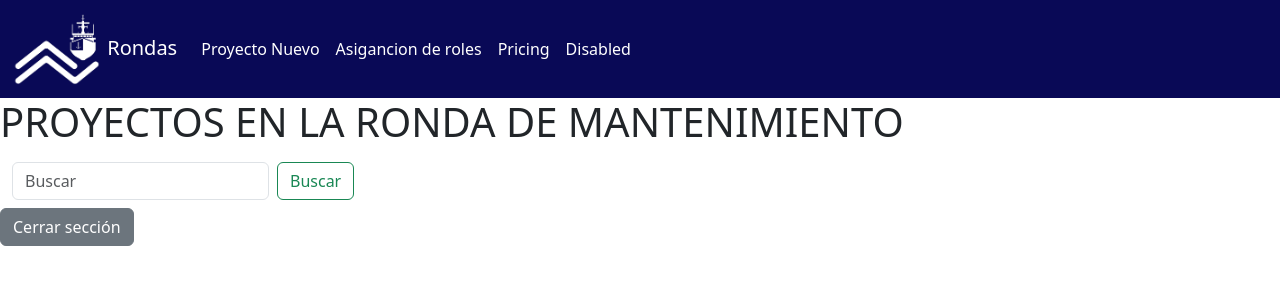
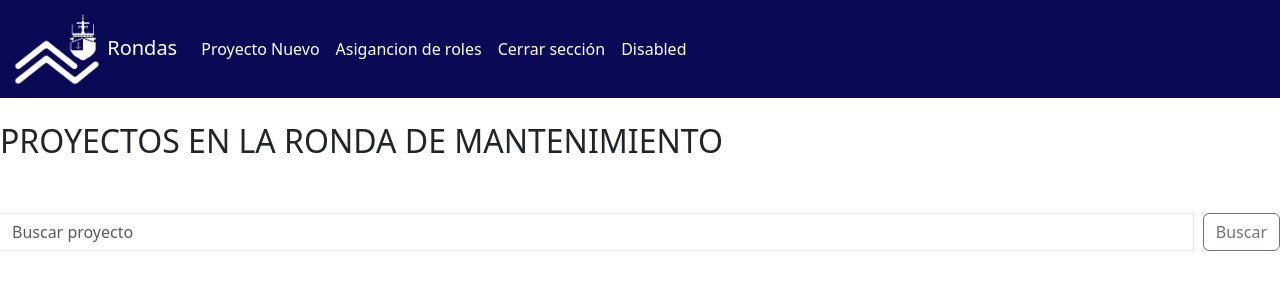
Before and after one commit to Pekia23/Rondas, a Flask app: template src/templates/proyecto.html in a window 1280 px wide. Shown: the top 300 px of the page. Run offline with Flask 3, Linux system fonts and the light colour scheme; the template is opened without the code that fills it: values that come from a table or form of the project are taken from there, others are empty; a user stored in the database is signed in; tables that the repository leaves empty or names only in its code hold one stand-in row (values such as "Sample post"); some libraries are stand-ins or nearby versions.

Commit message:
construccion del buscador de proyectos

```diff
--- a/src/app.py
+++ b/src/app.py
@@ -1,8 +1,9 @@
-from flask import Flask, flash, redirect, request, url_for
+from flask import Flask, flash, redirect, request, url_for,session
 from flask.templating import render_template
 from flask_mysqldb import MySQL
 from flask_wtf.csrf import CSRFProtect
 from flask_login import LoginManager,login_user,logout_user,login_required
+from forms import SearchForm #importar el formulario
 
 from config import config
 #models
@@ -12,7 +13,7 @@ from models.entities.User import User
 
 app = Flask(__name__)
 db = MySQL(app)
-csrf = CSRFProtect()
+csrf = CSRFProtect(app)
 login_manager_app = LoginManager(app)
 
 @login_manager_app.user_loader
@@ -46,15 +47,29 @@ def logout():
     logout_user()
     return redirect(url_for('login'))
 
-@app.route('/proyectos')
+@app.route('/proyecto', methods=['GET','POST'])
 @login_required
 def proyecto():
-    return render_template('proyecto.html')
+    form = SearchForm()  # Crea una instancia del formulario
+    if form.validate_on_submit():
+        search = form.Buscar.data
+        proyectos = ModelUser.get_proyecto(db, search)
+        categorias = ModelUser.get_categoria(db, search)
 
-@app.route('/protected')
+        resultado = []
+        if proyectos:
+            resultado.extend(proyectos)
+        if categorias:
+            resultado.extend(categorias)
+
+        session['resultado'] = resultado
+        return redirect(url_for('buscador', busqueda=search))
+    return render_template('proyecto.html', form=form)
+
+@app.route('/buscador')
 @login_required
-def protected():
-    return "<h1> area restigida, solo personal autorizado XD </h1>"
+def buscador():
+    return render_template('buscador.html')
 
 @app.route('/signup', methods=['GET','POST'])
 def signup():
--- a/src/config.py
+++ b/src/config.py
@@ -5,7 +5,7 @@ class DevelopmentConfig(Config):
     DEBUG = True
     MYSQL_HOST = 'localhost'
     MYSQL_USER = 'root'
-    MYSQL_PASSWORD = ''
+    MYSQL_PASSWORD = '123456'
     MYSQL_DB = 'rondas'
 
 config = {
--- /dev/null
+++ b/src/forms.py
@@ -0,0 +1,7 @@
+from flask_wtf import FlaskForm
+from wtforms import StringField, SubmitField
+from wtforms.validators import DataRequired
+
+class SearchForm(FlaskForm):
+    Buscar = StringField('Buscar', validators=[DataRequired()])
+    submit = SubmitField('Buscar')
--- a/src/models/ModelUser.py
+++ b/src/models/ModelUser.py
@@ -41,7 +41,29 @@ class ModelUser():
         user = cursor.fetchone()
         return user
 
+    @classmethod
+    def get_proyecto(self,db,proyecto):
+        cursor=db.connection.cursor()
+        sql = "SELECT * FROM proyecto WHERE nombre LIKE %s"
+        cursor.execute(sql,(proyecto,))
+        user = cursor.fetchone()
+        return user
 
+    def get_categoria(self,db,categoria):
+        cursor=db.connection.cursor()
+        sql = """SELECT
+                    proyecto.nombre AS proyecto_nombre,
+                    proyecto.anio_produccion,
+                    proyecto.imagen,
+                    embaracacion.nombre AS embaracacion_nombre,
+                    categoria_embarcacion.nombre AS categoria_embarcacion
+                    FROM proyecto
+                    JOIN embaracacion ON proyecto.id_embarcacion = embaracacion.id
+                    JOIN categoria_embarcacion ON embaracacion.id_categoria = categoria_embarcacion.id
+                    WHERE categoria_embarcacion.nombre LIKE %s"""
+        cursor.execute(sql,(categoria,))
+        user = cursor.fetchone()
+        return user
 
     @classmethod
     def register_user(cls, db, correo, password, nombre_completo,rol):
--- a/src/static/css/base.css
+++ /dev/null
@@ -1,6 +0,0 @@
-
-@import url('https://fonts.googleapis.com/css2?family=Inter:ital,opsz,wght@0,14..32,100..900;1,14..32,100..900&display=swap');
-
-body {
-    font-family: 'Inter', sans-serif;
-}
--- a/src/static/css/proyecto.css
+++ b/src/static/css/proyecto.css
@@ -1,8 +1,13 @@
+
 /* Estilo para el fondo del contenedor de proyecto */
-.proyecto {
+.divnavbar {
     background-color: rgb(9, 9, 86);
+}
 
-}
+.divbody{
+    align-items: center; /* Centra horizontalmente */
+    justify-content: center; /* Centra verticalmente */
+ }
 
 .navbar-brand{
     color: white !important;
@@ -18,12 +23,17 @@
     color: white !important; /* !important asegura que este estilo sobrescriba otros estilos */
 }
 
-/* Opcional: Cambia el color del texto activo del navbar */
-.navbar-nav .nav-link.active {
-    color: white !important;
+.buscador {
+    flex-direction: column;
+    margin-top: 20px;
+    width: auto;
+  }
+
+.buscador .form-control {
+    margin-right: 10px;
+    width: 90%; /* Ajusta la anchura de la barra de búsqueda */
 }
 
-/* Opcional: Cambia el color del texto deshabilitado del navbar */
-.navbar-nav .nav-link.disabled {
-    color: #6c757d; /* Puedes ajustar el color del texto deshabilitado si es necesario */
-}
+.search-form .form-control {
+    width: 90%;  /* Ajusta este valor según tus necesidades */
+  }
--- a/src/templates/base.html
+++ b/src/templates/base.html
@@ -4,7 +4,9 @@
     <meta charset="UTF-8">
     <meta name="viewport" content="width=device-width, initial-scale=1.0">
     <link rel="icon" href="{{url_for('static', filename='img/favicon.ico')}}" type="image/x-icon">
-    <link rel="stylesheet" href="{{ url_for('static', filename='css/base.css') }}">
+    <link rel="preconnect" href="https://fonts.googleapis.com">
+    <link rel="preconnect" href="https://fonts.gstatic.com" crossorigin>
+    <link href="https://fonts.googleapis.com/css2?family=Inter:ital,opsz,wght@0,14..32,100..900;1,14..32,100..900&display=swap" rel="stylesheet">
     <title>{% block title %}{% endblock %}</title>
     <!--Incluyendo bootstrap-->
     <link href="https://cdn.jsdelivr.net/npm/bootstrap@5.3.3/dist/css/bootstrap.min.css" rel="stylesheet"
--- a/src/templates/proyecto.html
+++ b/src/templates/proyecto.html
@@ -1,11 +1,10 @@
 {%extends './base.html'%}
 {%block title%} Rondas || Proyectos {%endblock%}
-{%block body%}
 {%block custom%}
 <link rel='stylesheet' href="{{url_for('static', filename = 'css/proyecto.css')}}">
 {%endblock%}
-
-<div class="proyecto">
+{%block body%}
+<div class="divnavbar">
   <nav class="navbar navbar-expand-lg ">
     <div class="container-fluid">
       <a class="navbar-brand" href="#"><img class="logoblanco" src="{{url_for('static',filename='img/CotecmarLogoBlanco.png')}}" > Rondas </a>
@@ -21,7 +20,7 @@
             <a class="nav-link" href="#">Asigancion de roles</a>
           </li>
           <li class="nav-item">
-                <a class="nav-link" href="#">Pricing</a>
+            <a class="nav-link" href="{{url_for('logout')}}">Cerrar sección</a>
           </li>
           <li class="nav-item">
             <a class="nav-link disabled" aria-disabled="true">Disabled</a>
@@ -32,17 +31,20 @@
   </nav>
 </div>
 
-<h1>PROYECTOS EN LA RONDA DE MANTENIMIENTO</h1>
+<div class="divbody">
+  <br>
+  <h2>PROYECTOS EN LA RONDA DE MANTENIMIENTO</h2>
+  <br>
 
   <div class="buscador">
-    <nav class="navbar navbar-light">
-        <div class="container-fluid">
-          <form class="d-flex" role="search">
-            <input class="form-control me-2" type="search" placeholder="Buscar" aria-label="Buscar">
-            <button class="btn btn-outline-success" type="submit">Buscar</button>
-          </form>
+    <div class="input-group mb-3">
+      {{ form.hidden_tag() }}  <!-- Esto asegura que el token CSRF está incluido -->
+      <input type="text" class="form-control" placeholder="Buscar proyecto" aria-label="Recipient's username" aria-describedby="basic-addon2">
+      <div class="input-group-append">
+        <button class="btn btn-outline-secondary" type="submit">Buscar</button>
       </div>
-    </nav>
     </div>
-<a class="btn btn-secondary" href="{{url_for('logout')}}"> Cerrar sección</a>
+  </div>
+</div>
+
 {%endblock%}
```
Also changed, not shown: src/templates/buscador.html (added, +23 -0 lines). Lines whose indentation alone changed are shown as unchanged.
